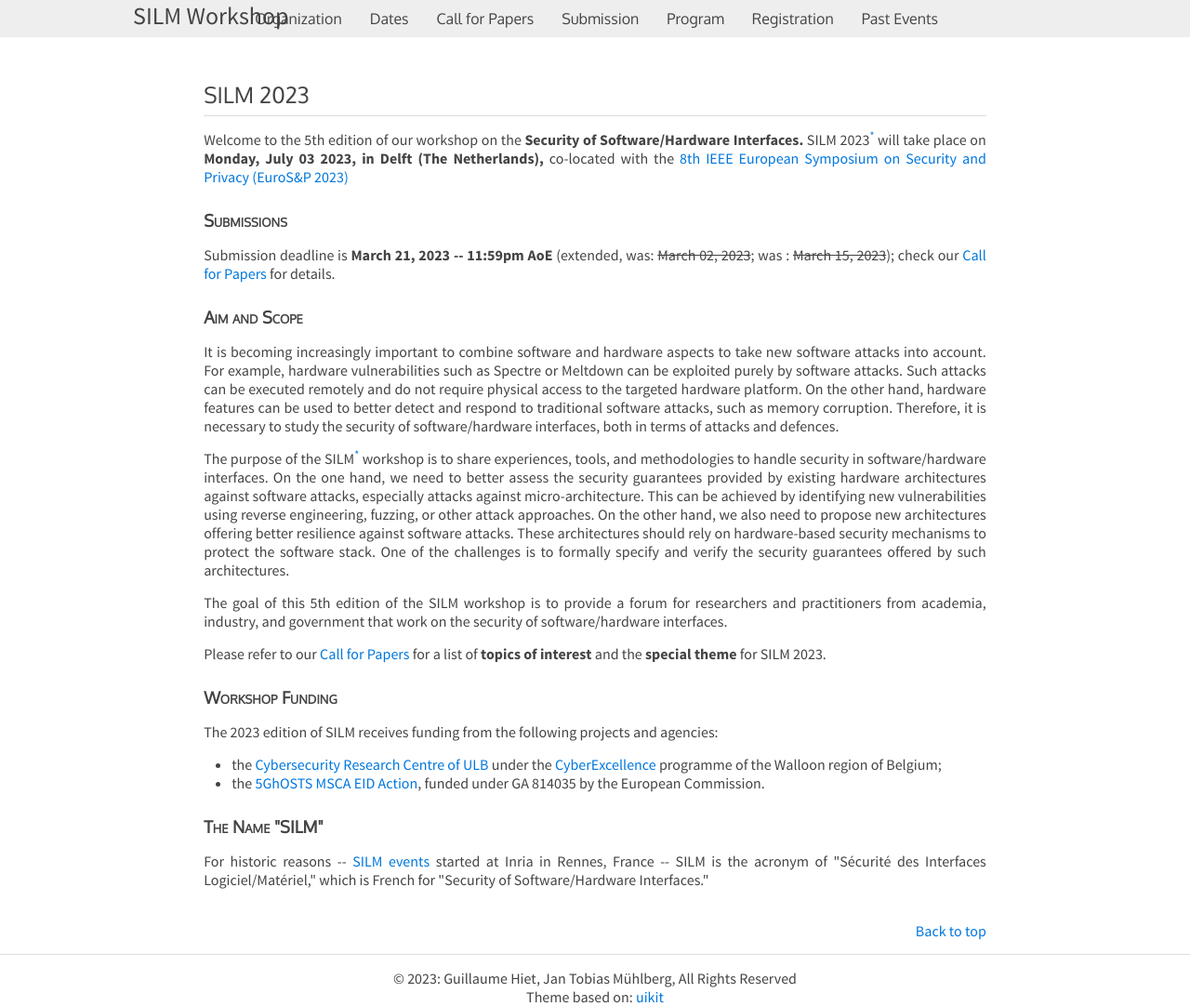
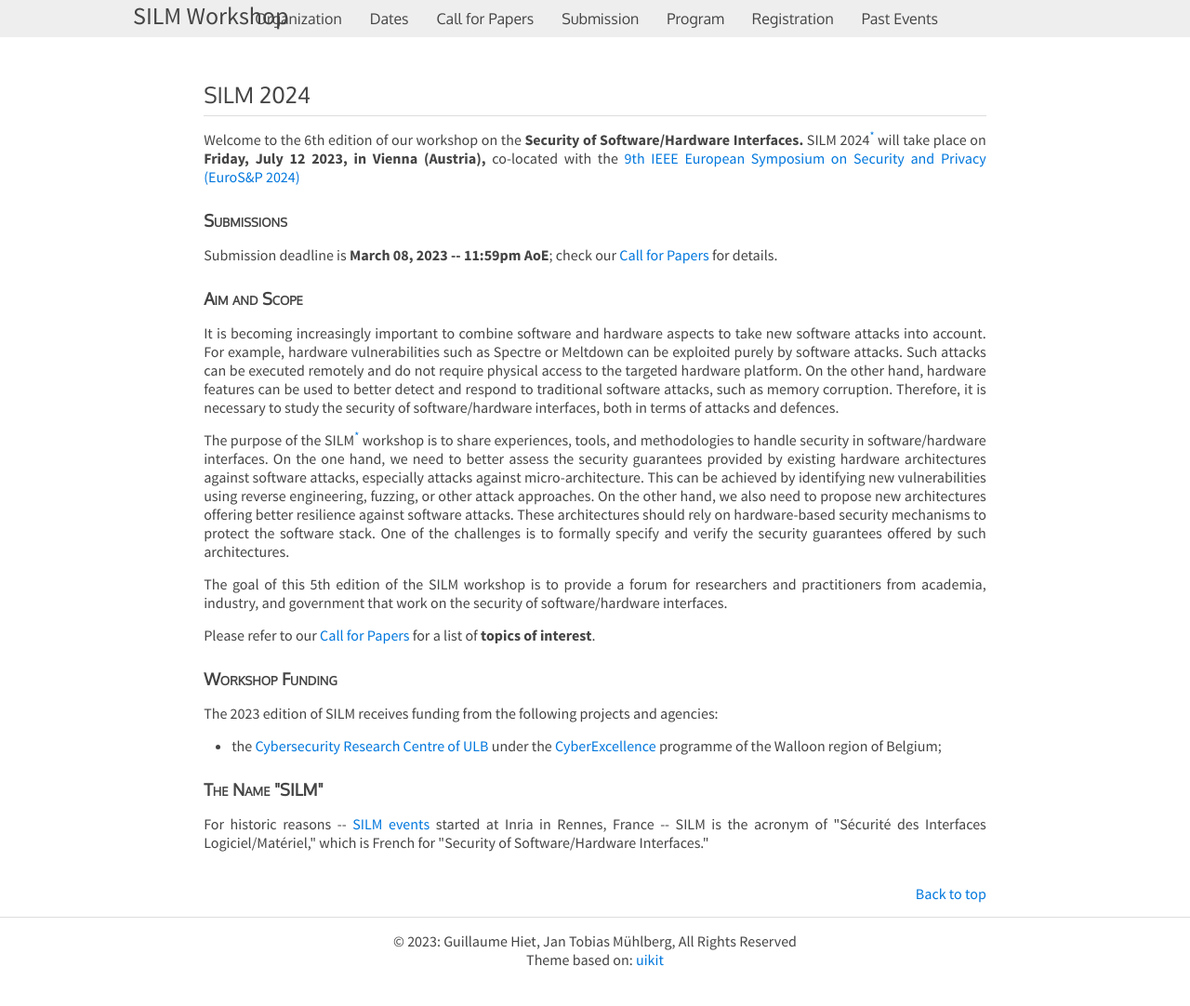
Before and after one commit to silm-workshop/silm-workshop.github.io, a Jekyll site: the page built from index.html, in a window 1280 px wide. Shown: the whole page at 93% size. Built offline with Jekyll 4.4.1, drawn with Linux system fonts in a browser that asks for light colours; after the commit the page ends 1042 px from its top, so only the background shows below that.

```diff
--- a/2024-program.html
+++ b/2024-program.html
@@ -1,5 +1,5 @@
 ---
-title: Program -- SILM 2024, 2024-07-08, with <a href="https://www.ieee-security.org/TC/EuroSP2024/">EuroSP</a> in Vienna, AT
+title: Program -- SILM 2024, 2024-08-12, with <a href="https://www.ieee-security.org/TC/EuroSP2024/">EuroSP</a> in Vienna, AT
 layout: default
 ---
 
--- a/index.html
+++ b/index.html
@@ -1,20 +1,19 @@
 ---
-title: SILM 2023
+title: SILM 2024
 layout: default
 ---
 
-<p> Welcome to the 5th edition of our workshop on the <strong>Security of
-Software/Hardware Interfaces.</strong> SILM 2023<a
-href="#silm"><sup>*</sup></a> will take place on <strong>Monday, July 03
-2023, in Delft (The Netherlands),</strong> co-located with the <a
-href="https://www.ieee-security.org/TC/EuroSP2023/">8th IEEE European
-Symposium on Security and Privacy (EuroS&amp;P 2023)</a></p>
+<p> Welcome to the 6th edition of our workshop on the <strong>Security of
+Software/Hardware Interfaces.</strong> SILM 2024<a
+href="#silm"><sup>*</sup></a> will take place on <strong>Friday, July 12
+2023, in Vienna (Austria),</strong> co-located with the <a
+href="https://www.ieee-security.org/TC/EuroSP2024/">9th IEEE European
+Symposium on Security and Privacy (EuroS&amp;P 2024)</a></p>
 
 
 <h3>Submissions</h3>
 
-<p>Submission deadline is <b>March 21, 2023 -- 11:59pm AoE</b> (extended,
-was: <s>March 02, 2023</s>; was : <s>March 15, 2023</s>); check
+<p>Submission deadline is <b>March 08, 2023 -- 11:59pm AoE</b>; check
 our <a href="https://silm-workshop.github.io/cfp">Call for Papers</a> for
 details.</p>
 
@@ -56,8 +55,7 @@ that work on the security of software/hardware interfaces.
 
 <p>
 Please refer to our <a href="https://silm-workshop.github.io/cfp">Call for
-Papers</a> for a list of <strong>topics of interest</strong> and the <strong>special
-theme</strong> for SILM 2023.
+Papers</a> for a list of <strong>topics of interest</strong>.
 </p>
 
 
@@ -71,8 +69,6 @@ agencies:
 Centre of ULB</a> under the <a
 href="https://www.cyberexcellence.be/">CyberExcellence</a> programme
 of the Walloon region of Belgium;</li>
-  <li>the <a href="https://5ghosts.eu/">5GhOSTS MSCA EID Action</a>, funded
-under GA 814035 by the European Commission.</li>
 </ul>
 </p>
 
--- a/submission.html
+++ b/submission.html
@@ -3,5 +3,9 @@ title: Submission Information
 layout: default
 ---
 
-<p>Submissions are accepted through EasyChair: <a
+<p>Submissions are accepted through EasyChair: to be announced</p>
+
+<!--
+<a
 href="https://easychair.org/conferences/?conf=silm2023">https://easychair.org/conferences/?conf=silm2023</a></p>
+-->
```
Also changed, not shown: 2023-program_draft.md (deleted, +0 -133 lines), cfp.html (+2 -14 lines), dates.html (+5 -12 lines), silm2024-cfp.txt (renamed from proposal/2024/cfp.txt, +5 -5 lines), README.md.
